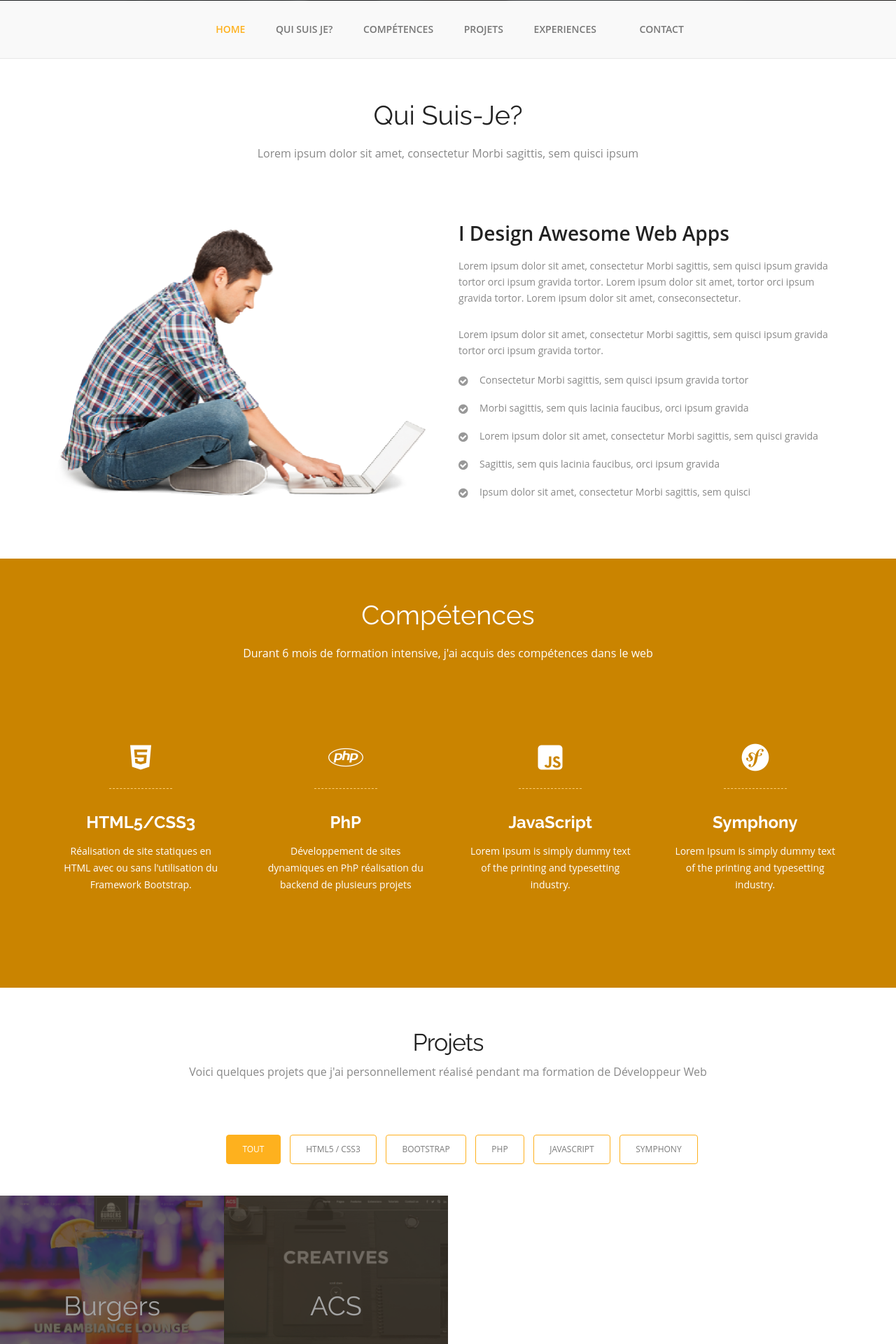
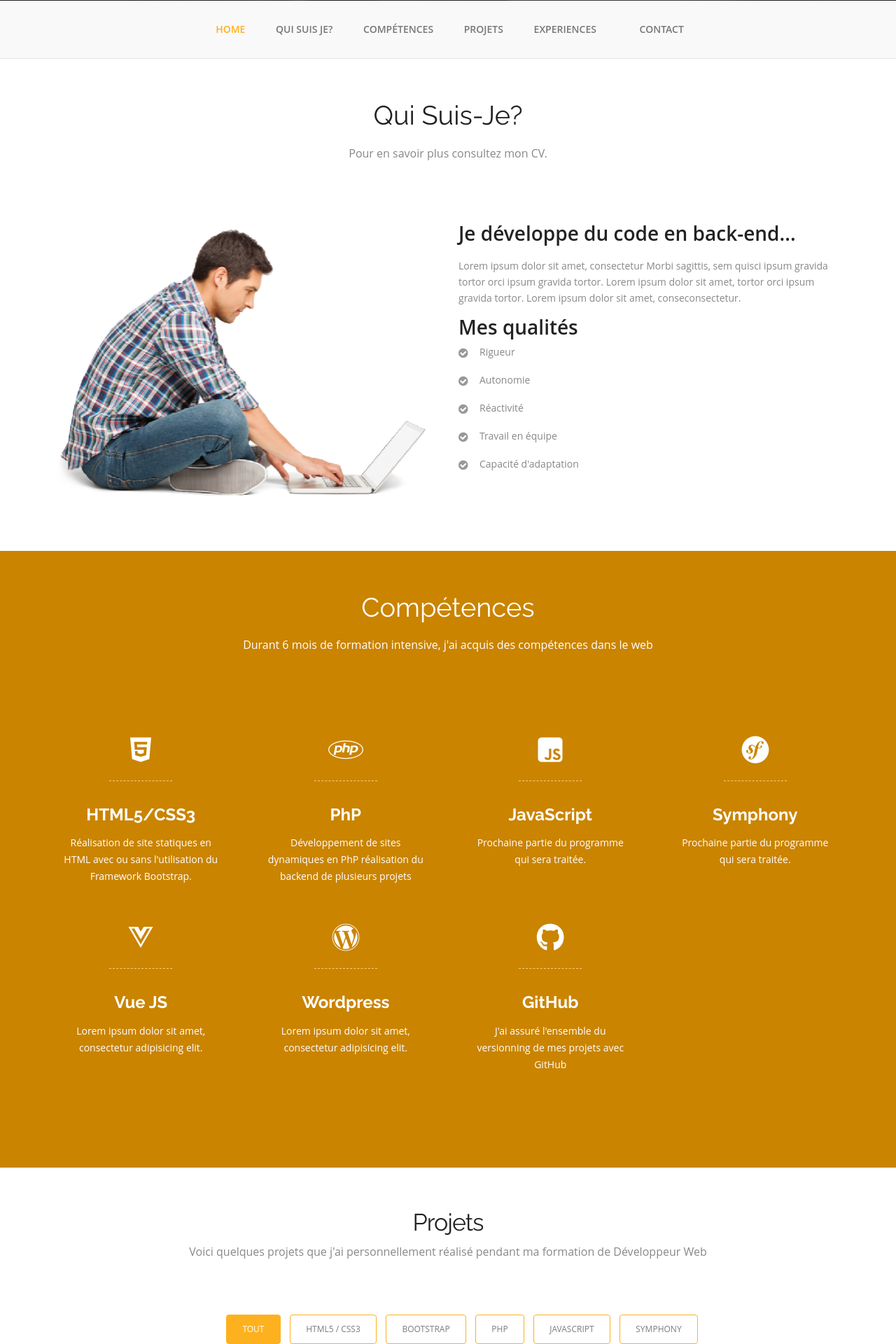
Before and after one commit to YDECORCE/portfolio, a PHP site: page / in a window 1280 px wide. Shown: the part 999-2919 px from the top of the page at 70% size. Run offline with PHP 8.4, Linux system fonts and the light colour scheme; some libraries are stand-ins or nearby versions.

Commit message:
modif du 03112020

```diff
--- a/css/style.css
+++ b/css/style.css
@@ -233,7 +233,16 @@ p {
     line-height: 24px;
     margin: 0;
 }
-
+.lienmail{
+    font-size: 16px;
+    color: #ffffff;
+}
+.liencv{
+    font-size: 16px;
+    color: #888888;
+    font-family: 'Open Sans', sans-serif;
+    font-weight: 400;
+}
 /* Header Styles
 ---------------------------------*/
 
--- a/index.html
+++ b/index.html
@@ -97,30 +97,27 @@
     <div class="inner_wrapper aboutUs-container fadeInLeft animated wow">
       <div class="container">
         <h2>Qui suis-je?</h2>
-        <h6>Lorem ipsum dolor sit amet, consectetur Morbi sagittis, sem quisci ipsum</h6>
+        <h6>Pour en savoir plus consultez mon <a class="liencv" href="CV_Yann_Decorce.pdf" target="blanck">CV.</a></h6>
         <div class="inner_section">
           <div class="row">
             <div class="col-lg-12 about-us">
               <div class="row">
-                <div class="col-md-6"> <img class="img-responsive" src="img/about1.png" > </div>
+                <div class="col-md-6"> <img class="img-responsive" src="img/about1.png"> </div>
                 <!-- /.col-md-6 -->
                 <div class="col-md-6">
-                  <h3>I Design Awesome Web Apps</h3>
+                  <h3>Je développe du code en back-end...</h3>
                   <p>
                     Lorem ipsum dolor sit amet, consectetur Morbi sagittis, sem quisci ipsum gravida tortor orci ipsum
                     gravida tortor. Lorem ipsum dolor sit amet, tortor orci ipsum gravida tortor. Lorem ipsum dolor sit
                     amet, conseconsectetur.
                   </p>
-                  <p>
-                    Lorem ipsum dolor sit amet, consectetur Morbi sagittis, sem quisci ipsum gravida tortor orci ipsum
-                    gravida tortor.
-                  </p>
+                  <h3>Mes qualités</h3>
                   <ul class="about-us-list">
-                    <li class="points">Consectetur Morbi sagittis, sem quisci ipsum gravida tortor</li>
-                    <li class="points">Morbi sagittis, sem quis lacinia faucibus, orci ipsum gravida </li>
-                    <li class="points">Lorem ipsum dolor sit amet, consectetur Morbi sagittis, sem quisci gravida </li>
-                    <li class="points">Sagittis, sem quis lacinia faucibus, orci ipsum gravida </li>
-                    <li class="points">Ipsum dolor sit amet, consectetur Morbi sagittis, sem quisci</li>
+                    <li class="points">Rigueur</li>
+                    <li class="points">Autonomie</li>
+                    <li class="points">Réactivité</li>
+                    <li class="points">Travail en équipe</li>
+                    <li class="points">Capacité d'adaptation</li>
                   </ul><!-- /.about-us-list -->
 
                 </div><!-- /.col-md-6 -->
@@ -168,8 +165,7 @@
             <div class="service_block">
 
               <h3 class="animated fadeInUp wow">JavaScript</h3>
-              <p class="animated fadeInDown wow">Lorem Ipsum is simply dummy text of the printing and typesetting
-                industry. </p>
+              <p class="animated fadeInDown wow">Prochaine partie du programme qui sera traitée. </p>
             </div>
           </div>
           <div class="col-md-3">
@@ -178,9 +174,45 @@
             <div class="service_block">
 
               <h3 class="animated fadeInUp wow">Symphony</h3>
-              <p class="animated fadeInDown wow">Lorem Ipsum is simply dummy text of the printing and typesetting
-                industry. </p>
+              <p class="animated fadeInDown wow">Prochaine partie du programme qui sera traitée. </p>
             </div>
+          </div>
+        </div>
+        <div class="row">
+          <div class="col-md-3">
+            <div class="service_icon delay-03s animated wow  zoomIn"> <span><i class="fab fa-vuejs"></i></span> </div>
+            <div class="service_block">
+
+              <h3 class="animated fadeInUp wow">Vue JS</h3>
+              <p class="animated fadeInDown wow">Lorem ipsum dolor sit amet, consectetur adipisicing elit.</p>
+            </div>
+          </div>
+          <div class="col-md-3">
+            <div class="service_icon delay-03s animated wow  zoomIn"> <span><i class="fab fa-wordpress"></i></span>
+            </div>
+            <div class="service_block">
+
+              <h3 class="animated fadeInUp wow">Wordpress</h3>
+              <p class="animated fadeInDown wow">Lorem ipsum dolor sit amet, consectetur adipisicing elit.</p>
+            </div>
+          </div>
+          <div class="col-md-3">
+            <div class="service_icon delay-03s animated wow  zoomIn"> <span><i class="fab fa-github"></i></span> </div>
+            <div class="service_block">
+
+              <h3 class="animated fadeInUp wow">GitHub</h3>
+              <p class="animated fadeInDown wow">J'ai assuré l'ensemble du versionning de mes projets avec GitHub </p>
+            </div>
+          </div>
+          <!-- <div class="col-md-3">
+              <div class="service_icon delay-03s animated wow  zoomIn"> <span><i class="fab fa-html5"></i></span> </div>
+              <div class="service_block">
+
+                <h3 class="animated fadeInUp wow">HTML5/CSS3</h3>
+                <p class="animated fadeInDown wow">Réalisation de site statiques en HTML avec ou sans l'utilisation du
+                  Framework Bootstrap. </p>
+              </div>
+            </div> -->
         </div>
       </div>
     </div>
@@ -401,16 +433,19 @@
           </div> -->
           <div class="col-12 col-lg-4 bloc_exp ">
             <div class="h-100 w-100">
-              <div class="col-12 h-50 text-center" style="min-height: 100px"><img src="img/Mancy.gif" alt="logo mancy"></div>
+              <div class="col-12 h-50 text-center" style="min-height: 100px"><img src="img/Mancy.gif" alt="logo mancy">
+              </div>
               <div class="col-12 h-50">
                 <h3 style="text-align:center">Lycée Mancy</h3>
-              <p class="animated fadeInDown wow" style="text-align:center">Directeur adjoint Formation Continue & Apprentissage</p>
+                <p class="animated fadeInDown wow" style="text-align:center">Directeur adjoint Formation Continue &
+                  Apprentissage</p>
               </div>
             </div>
           </div>
           <div class="col-12 col-lg-4 bloc_exp">
             <div class="h-100 w-100">
-              <div class="col-12 h-50 text-center" style="min-height: 100px"><img src="img/logo_footer.png" alt="logo Quetigny" height="80px"></div>
+              <div class="col-12 h-50 text-center" style="min-height: 100px"><img src="img/logo_footer.png"
+                  alt="logo Quetigny" height="80px"></div>
               <div class="col-12 h-50">
                 <h3 style="text-align:center">CFA Quetigny</h3>
                 <p class="animated fadeInDown wow" style="text-align:center">Directeur</p>
@@ -419,7 +454,8 @@
           </div>
           <div class="col-12 col-lg-4 bloc_exp">
             <div class="h-100 w-100">
-              <div class="col-12 h-50 text-center" style="min-height: 100px"><img src="img/logo_footer.png" alt="logo Quetigny" height="80px"></div>
+              <div class="col-12 h-50 text-center" style="min-height: 100px"><img src="img/logo_footer.png"
+                  alt="logo Quetigny" height="80px"></div>
               <div class="col-12 h-50">
                 <h3 style="text-align:center">CFA Plombières-lès-Dijon</h3>
                 <p class="animated fadeInDown wow" style="text-align:center">Formateur Génie Industriel</p>
@@ -474,7 +510,7 @@
       <section class="page_section contact" id="contact">
         <div class="contact_section">
           <h2>Contactez-moi</h2>
-          <h6>Lorem ipsum dolor sit amet, consectetur Morbi sagittis, sem quisci ipsum</h6>
+          <h6>Disponible pour tout projet numérique, n'hésitez pas à me contacter.</h6>
 
         </div>
         <div class="row">
@@ -485,13 +521,13 @@
                 <p>7 rue des murailles, 39800 Bonnefontaine</p>
               </div>
               <div class="detail">
-                <h4>téléphones</h4>
+                <h4>Téléphones</h4>
                 <p>+33 671756675</p>
                 <p>+33 384439816</p>
               </div>
               <div class="detail">
                 <h4>E-mail</h4>
-                <p><a href="mailto:y.decorce@codeur.online">y.decorce@codeur.online</a></p>
+                <p><a  class="lienmail" href="mailto:y.decorce@codeur.online">y.decorce@codeur.online</a></p>
               </div>
             </div>
 
@@ -510,7 +546,7 @@
           <div class="col-lg-8 wow fadeInLeft delay-06s">
             <!--NOTE: Update your email Id in "contact_me.php" file in order to receive emails from your contact form-->
 
-            <form name="sentMessage"  method="post" id="contact" action="contact/contact_me.php">
+            <form name="sentMessage" method="post" id="contact" action="contact/contact_me.php">
               <div class="control-group">
                 <div class="controls">
                   <input type="text" class="form-control" placeholder="Votre Nom" id="name" name="nom" required
@@ -527,8 +563,8 @@
               </div>
               <div class="control-group">
                 <div class="controls">
-                  <textarea rows="1" cols="100" class="form-control" placeholder="Objet" id="objet" name="objet" required
-                    data-validation-required-message="Veuillez entrer votre message" minlength="5"
+                  <textarea rows="1" cols="100" class="form-control" placeholder="Objet" id="objet" name="objet"
+                    required data-validation-required-message="Veuillez entrer votre message" minlength="5"
                     data-validation-minlength-message="Min 5 caractères" maxlength="999" style="resize:none"></textarea>
                   <p class="help-block"></p>
                 </div>
@@ -536,14 +572,15 @@
 
               <div class="control-group">
                 <div class="controls">
-                  <textarea rows="10" cols="100" class="form-control" placeholder="Message" id="message" name="message" required
-                    data-validation-required-message="Veuillez entrer votre message" minlength="5"
+                  <textarea rows="10" cols="100" class="form-control" placeholder="Message" id="message" name="message"
+                    required data-validation-required-message="Veuillez entrer votre message" minlength="5"
                     data-validation-minlength-message="Min 5 caractères" maxlength="999" style="resize:none"></textarea>
                   <p class="help-block"></p>
                 </div>
               </div>
               <div id="success"> </div> <!-- For success/fail messages -->
-              <button type="submit" name="envoi" value="Envoyer" class="btn btn-primary pull-right">Envoyer</button><br />
+              <button type="submit" name="envoi" value="Envoyer"
+                class="btn btn-primary pull-right">Envoyer</button><br />
             </form>
           </div>
         </div>
```
Also changed, not shown: 1 other file. Lines whose indentation alone changed are shown as unchanged.
